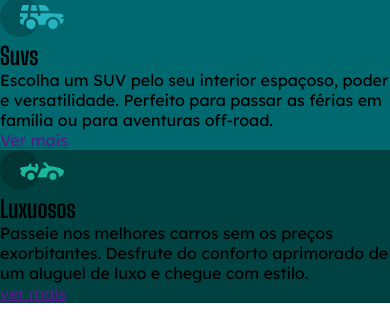
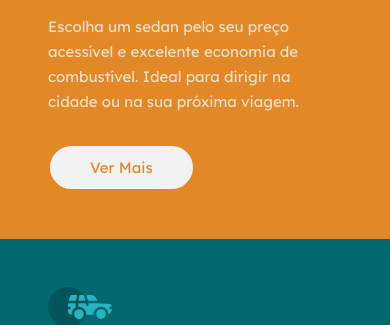
Before and after one commit to MatPaulino/carros, a plain HTML site: page index.html in a window 390 px wide. Shown: the part 156-481 px from the top of the page. Drawn offline with Linux system fonts and the light colour scheme.

Commit message:
finalização da parte mobile

```diff
--- a/index.html
+++ b/index.html
@@ -16,21 +16,21 @@
             <img src="./imagens/icon-sedans.svg" alt="carro sedan">
             <h2>Sedans</h2>
             <p>Escolha um sedan pelo seu preço acessível e excelente economia de combustível. Ideal para dirigir na cidade ou na sua próxima viagem.</p>
-            <a href="">Ver Mais</a>
+            <a href="https://www.webmotors.com.br/sedans" target="_blank">Ver Mais</a>
         </section>
 
         <section class="suvs">
             <img src="./imagens/icon-suvs.svg" alt="carro suv">
             <h2>Suvs</h2>
             <p>Escolha um SUV pelo seu interior espaçoso, poder e versatilidade. Perfeito para passar as férias em família ou para aventuras off-road.</p>
-            <a href="">Ver mais</a>
+            <a href="https://www.webmotors.com.br/suvs" target="_blank">Ver mais</a>
         </section>
 
         <section class="luxuosos">
             <img src="./imagens/icon-luxury.svg" alt="carro de luxo">
             <h2>Luxuosos</h2>
             <p>Passeie nos melhores carros sem os preços exorbitantes. Desfrute do conforto aprimorado de um aluguel de luxo e chegue com estilo.</p>
-            <a href="">ver mais</a>
+            <a href="https://www.webmotors.com.br/catalogo/carroceria/coupe/" target="_blank">ver mais</a>
         </section>
     </main>
 </body>
--- a/style.css
+++ b/style.css
@@ -13,23 +13,44 @@
 }
 
 boddy {
-    padding: 2rem 1rem;
+    padding: 5.5rem 1.5rem;
 }
 
 h2 {
     font-family: 'Big Shoulders Display', sans-serif;
+    text-transform: uppercase;
+    font-size: 2.5rem;
+    color: var(--gray);
+    margin-bottom: 1.875rem;
 }
 
 p {
     font-family: 'Lexend Deca', sans-serif;
+    font-size: 0.9375rem;
+    color: var(--transparent-white);
+    margin-bottom: 1.875rem;
+    line-height: 1.5625rem;
 }
 
 a{
     font-family: 'Lexend Deca', sans-serif;
+    display: block;
+    text-decoration: none;
+    border: 2px solid;
+    width: fit-content;
+    font-size: 0.9375rem;
+    padding: 0.75rem 2.5rem;
+    border-radius: 1.5625rem;
+    background: var(--gray);
+}
+
+section {
+    padding: 3rem;
 }
 
 .sedans {
     background: var(--orange);
+    border-radius: 8px 8px 0 0;
 }
 
 .suvs {
@@ -38,4 +59,17 @@ a{
 
 .luxuosos {
     background: var(--dark-cyan);
+    border-radius: 0 0 8px 8px;
 }
+
+.sedans a {
+    color: var(--orange);
+}
+
+.suvs a {
+    color: var(--cyan);
+}
+
+.luxuosos a {
+    color: var(--dark-cyan);
+}
```
Also changed, not shown: 1 other file.
